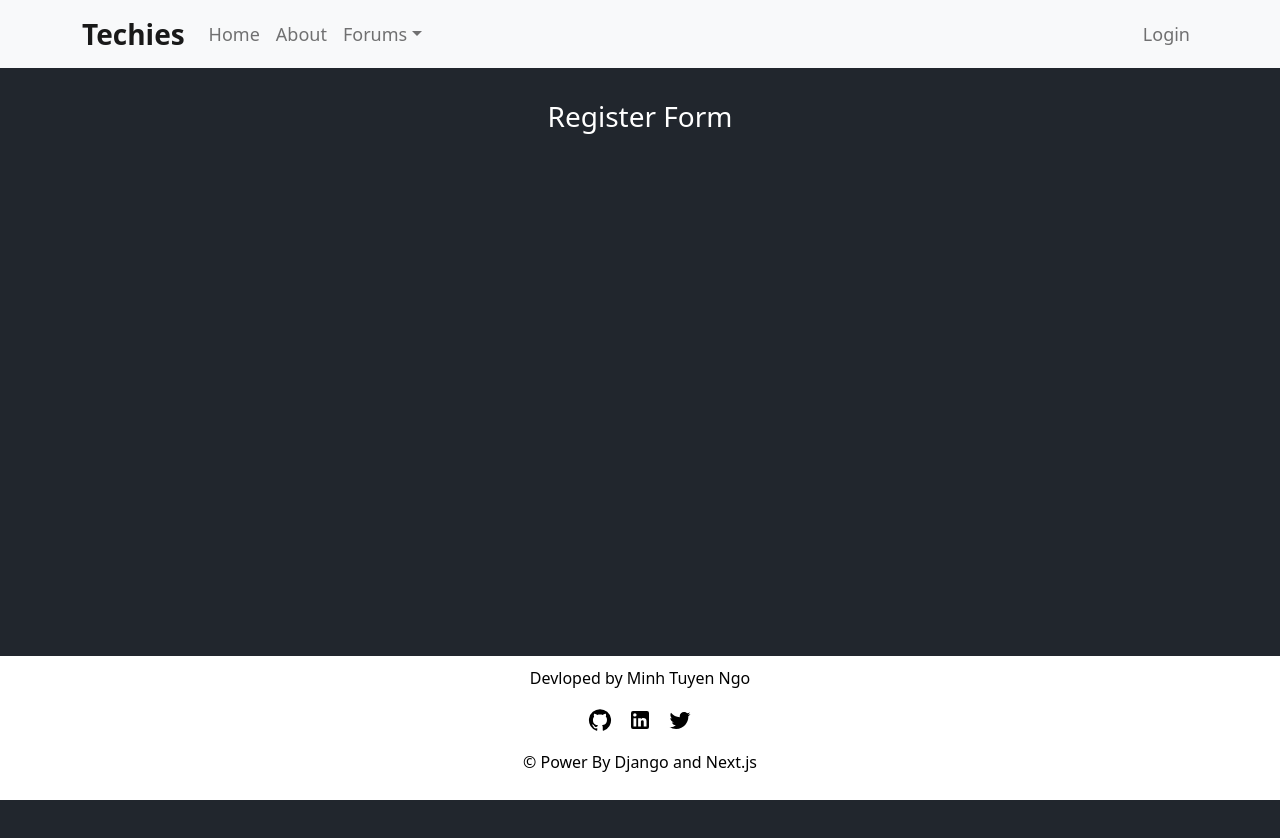
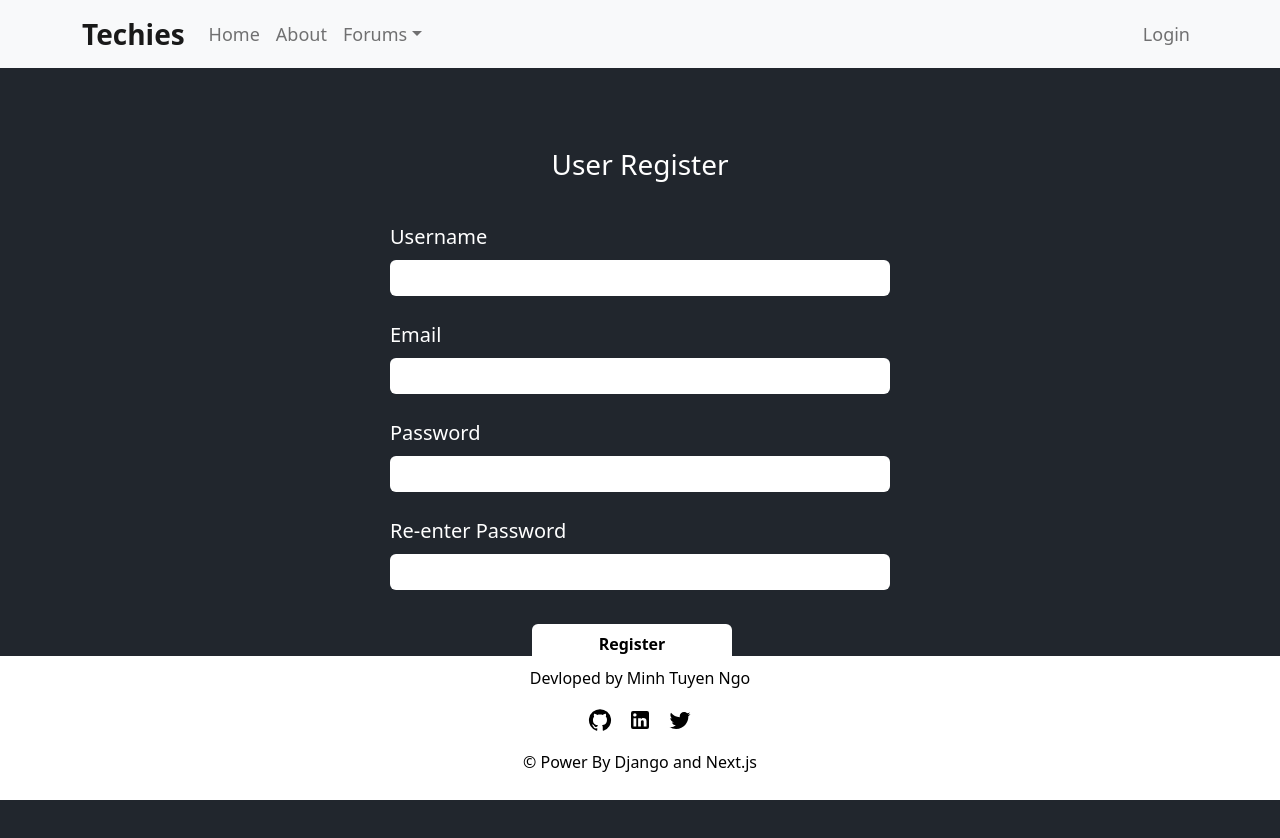
Before and after one commit to minhngo3818/techie-forum, a Next.js app in the folder client/: page /register in a window 1280 px wide. Shown: the top 838 px of the page. Built offline with nearby package versions, Linux system fonts and the light colour scheme.

Commit message:
add user registration

```diff
--- a/client/pages/register.tsx
+++ b/client/pages/register.tsx
@@ -1,7 +1,49 @@
+import { Form, Button } from "react-bootstrap";
 import PageHeader from "../components/pageHeader";
+import Link from "next/link";
+import styles from "../styles/Register.module.css";
 
 const Register = () => {
-  return <PageHeader pageName="Register Form"></PageHeader>;
+  return (
+    <div className={styles.container}>
+      <PageHeader pageName={"User Register"} />
+      <Form className={styles.formContainer}>
+        <Form.Group className={styles.group}>
+          <Form.Label className={styles.label}>Username</Form.Label>
+          <Form.Control
+            className={styles.formControl}
+            type="text"
+          ></Form.Control>
+        </Form.Group>
+        <Form.Group className={styles.group}>
+          <Form.Label className={styles.label}>Email</Form.Label>
+          <Form.Control
+            className={styles.formControl}
+            type="text"
+          ></Form.Control>
+        </Form.Group>
+        <Form.Group className={styles.group}>
+          <Form.Label className={styles.label}>Password</Form.Label>
+          <Form.Control
+            className={styles.formControl}
+            type="password"
+          ></Form.Control>
+        </Form.Group>
+        <Form.Group className={styles.group}>
+          <Form.Label className={styles.label}>Re-enter Password</Form.Label>
+          <Form.Control
+            className={styles.formControl}
+            type="password"
+          ></Form.Control>
+        </Form.Group>
+        <Form.Group className={styles.btnContainer}>
+          <Button className={styles.btn} type="submit">
+            Register
+          </Button>
+        </Form.Group>
+      </Form>
+    </div>
+  );
 };
 
 export default Register;
--- /dev/null
+++ b/client/styles/Register.module.css
@@ -0,0 +1,72 @@
+.container {
+  margin-top: 10vh;
+}
+
+.group {
+  margin: 1.5rem auto;
+}
+
+.formContainer {
+  display: block;
+  margin: auto;
+  max-width: 500px;
+}
+
+.label {
+  font-size: 20px;
+  color: white;
+}
+
+.formControl {
+  border: none;
+}
+
+.formControl:focus {
+  outline: none;
+  box-shadow: 0 0 5px 5px gray;
+}
+
+.btnContainer {
+  display: flex;
+  padding: 10px;
+}
+
+.btn {
+  margin-right: 1rem;
+  background-color: white;
+  color: black;
+  font-weight: bold;
+  border: none;
+}
+
+.btn:hover {
+  background-color: gray;
+}
+
+.btn:focus {
+  outline: none;
+  box-shadow: none;
+}
+
+.btnContainer {
+  display: flex;
+  justify-content: center;
+}
+
+.btn {
+  max-width: 200px;
+  width: 100%;
+  height: 40px;
+  background-color: white;
+  color: black;
+  border: none;
+}
+
+.btn:hover {
+  background-color: gray;
+}
+
+.btn:focus {
+  outline: none;
+  box-shadow: none;
+}
```
Also changed, not shown: 1 other file (tests, documents, lock files or other folders).
